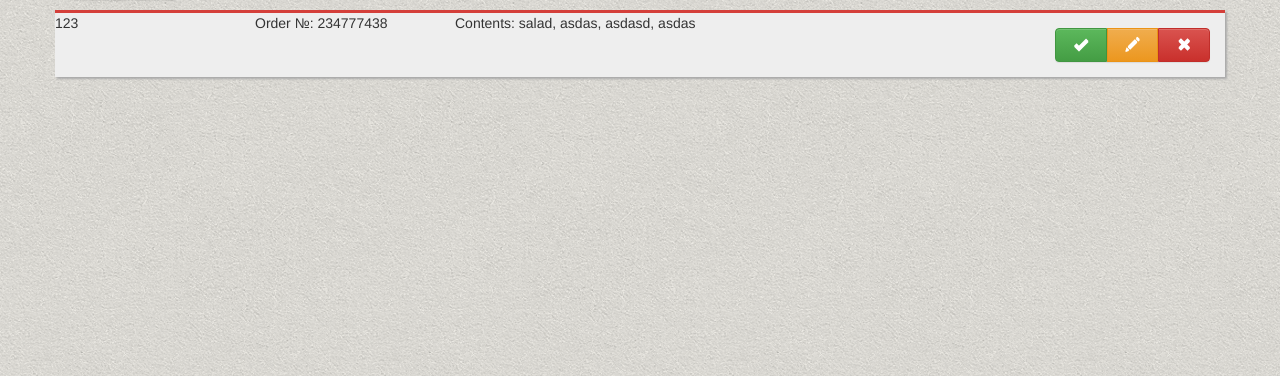
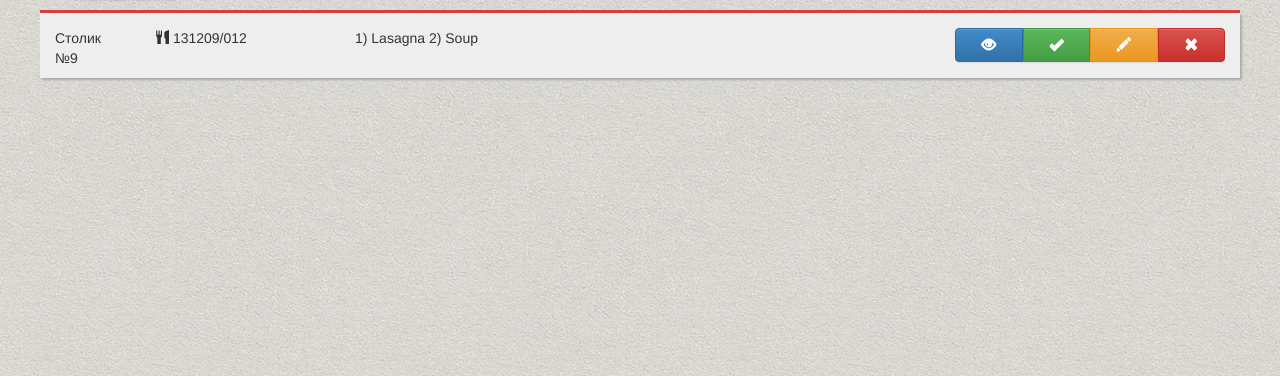
Before and after one commit to coldman333/fastorder, a CodeIgniter app: page /index.php/service/index in a window 1280 px wide. Shown: the part 44-420 px from the top of the page. Run offline with CodeIgniter, Linux system fonts and the light colour scheme; some libraries are stand-ins or nearby versions.

Commit message:
Коммит 02 =)

```diff
--- a/_/css/service.css
+++ b/_/css/service.css
@@ -8,16 +8,20 @@
     margin-top: 10px;
     margin-bottom: 10px;
 }
-.order_item {
+.order {
+
+}
+.order_data {
     background-color: #eee;
     box-shadow: 2px 2px 2px #aaa;
 }
-.order_item_controls {
-    padding-bottom: 15px;
+.order_data{
     padding-top: 15px;
-    padding-right: 30px;
 }
-.status_new {
+.order_status_new {
     background-color: #D43F3A;
     height: 3px;
 }
+.order_controls {
+    padding-bottom: 15px;
+}
--- /dev/null
+++ b/_/js/model/order.js
@@ -0,0 +1,3 @@
+/**
+ * Created by BGDN on 09.12.13.
+ */
--- /dev/null
+++ b/_/js/service.js
@@ -0,0 +1,3 @@
+/**
+ * Created by BGDN on 09.12.13.
+ */
--- /dev/null
+++ b/_/js/viewmodel/order_view.js
@@ -0,0 +1,3 @@
+/**
+ * Created by BGDN on 09.12.13.
+ */
--- a/application/controllers/service.php
+++ b/application/controllers/service.php
@@ -7,7 +7,9 @@
     {
         $data["main_content"] = "service_view";
         $data["custom_css"] = "service.css";
-        $data["custom_js_list"] = [];
+        $data["custom_js_list"] = [
+            0 => 'service.js'
+        ];
         $this->load->view(TEPMLATE_URL_FRONTEND, $data);
     }
 }
--- a/application/views/service_view.php
+++ b/application/views/service_view.php
@@ -1,26 +1,32 @@
         <header class="container">
             <section class="row">
-                <div class="col-lg-12">
+                <div class="col-md-12">
                     <a href="#" class="btn btn-default" id="refresh_btn"><i class="glyphicon glyphicon-refresh"></i> Обновить</a>
                 </div>
             </section>
         </header>
 
         <main class="container">
-            <section class="row order_item">
-                <div class="status_new">
+            <section class="row order">
+                <div class="row order_status_new">
+                    <div class="col-md-12"></div>
                 </div>
-                <div class="row">
-                    <div class="col-lg-2">
-                         <p>123</p>
+                <div class="row order_data">
+                    <div class="col-md-1">
+                         <p>Столик №<span data-bind="text: ">9</span></p>
                     </div>
-                    <div class="col-lg-2">Order №: 234777438</div>
-                    <div class="col-lg-6">Contents: salad, asdas, asdasd, asdas</div>
-                    <div class="col-lg-2 order_item_controls">
+                    <div class="col-md-2">
+                        <p><i class="glyphicon glyphicon-cutlery"></i> <span data-bind="text: ">131209/012</p>
+                    </div>
+                    <div class="col-md-6">
+                        <p>1) Lasagna 2) Soup</p>
+                    </div>
+                    <div class="col-md-3 col-sm-12 order_controls">
                         <div class="btn-group btn-group-justified">
-                            <a href="#" class="btn btn-default btn-success"><i class="glyphicon glyphicon-ok"></i></a>
-                            <a href="#" class="btn btn-default btn-warning"><i class="glyphicon glyphicon-pencil"></i></a>
-                            <a href="#" class="btn btn-default btn-danger"><i class="glyphicon glyphicon-remove"></i></a>
+                            <a href="#" class="btn btn-default btn-primary" data-bind="click: "><i class="glyphicon glyphicon-eye-open"></i></a>
+                            <a href="#" class="btn btn-default btn-success" data-bind="click: "><i class="glyphicon glyphicon-ok"></i></a>
+                            <a href="#" class="btn btn-default btn-warning" data-bind="click: "><i class="glyphicon glyphicon-pencil"></i></a>
+                            <a href="#" class="btn btn-default btn-danger" data-bind="click: "><i class="glyphicon glyphicon-remove"></i></a>
                         </div>
                     </div>
                 </div>
```
